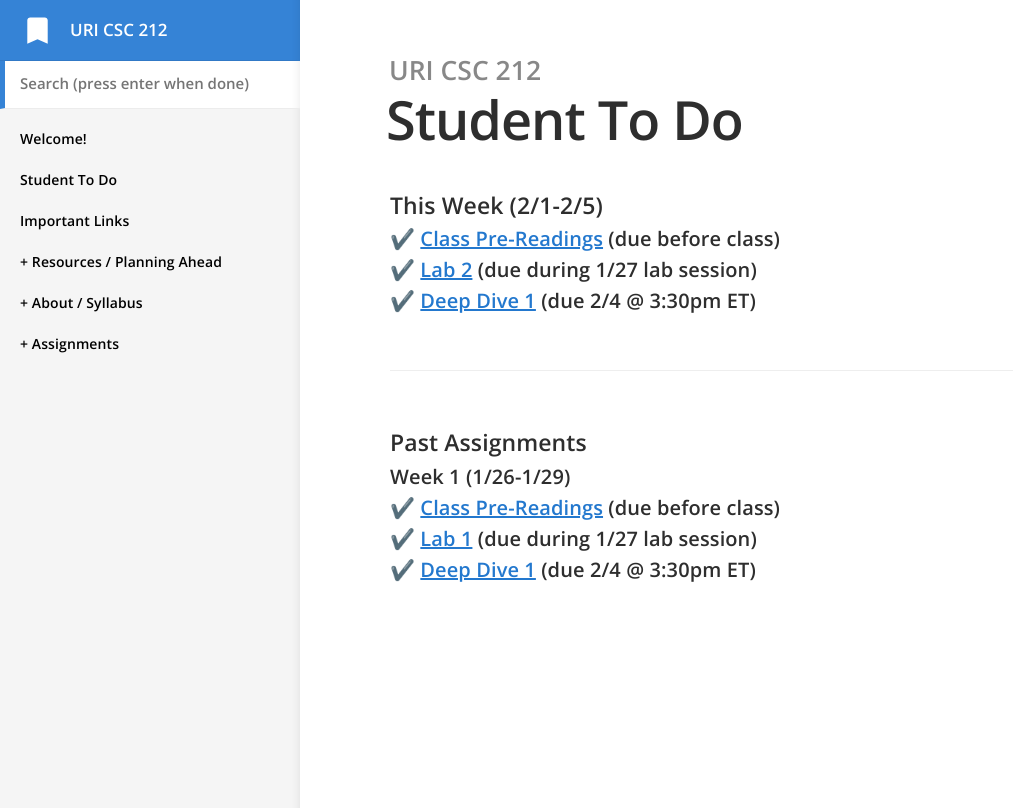
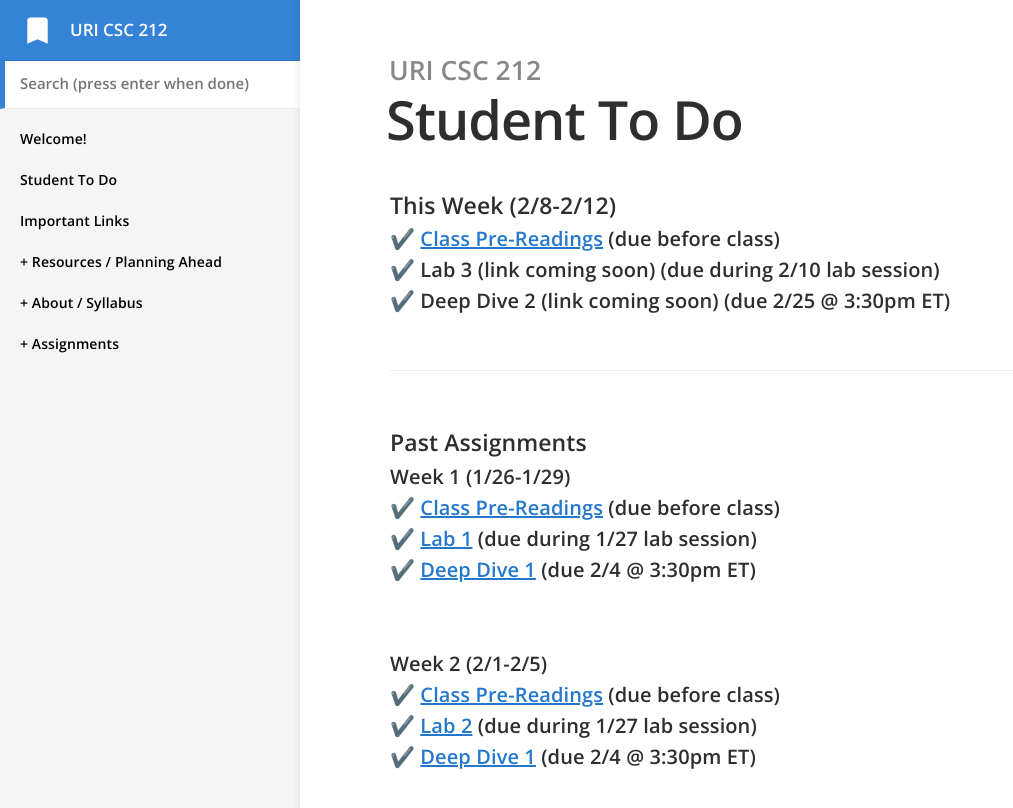
Before and after one commit to vcc-csc212/sp21-archive, a Jekyll site: the page built from todo.md, in a window 1280 px wide. Shown: the top 808 px of the page, without its empty margins (0-1013 px from the left). Built offline with Jekyll 4.4.1, drawn with Linux system fonts in a browser that asks for light colours.

Commit message:
wk 3 added

```diff
--- a/todo.md
+++ b/todo.md
@@ -2,11 +2,11 @@
 title: Student To Do
 permalink: /todo/
 ---
-#### This Week (2/1-2/5)
+#### This Week (2/8-2/12)
+##### ✔️ [Class Pre-Readings](/wk3) (due before class)
+##### ✔️ Lab 3 (link coming soon)  (due during 2/10 lab session)
+##### ✔️ Deep Dive 2 (link coming soon) (due 2/25 @ 3:30pm ET)
 
-##### ✔️ [Class Pre-Readings](/wk2) (due before class)
-##### ✔️ [Lab 2](/lab02)  (due during 1/27 lab session)
-##### ✔️ [Deep Dive 1](/dd1) (due 2/4 @ 3:30pm ET)
 
 ---
 
@@ -17,3 +17,10 @@ permalink: /todo/
 ###### ✔️ [Class Pre-Readings](/wk1) (due before class)
 ###### ✔️ [Lab 1](/lab01) (due during 1/27 lab session)
 ###### ✔️ [Deep Dive 1](/dd1) (due 2/4 @ 3:30pm ET)
+
+<br>
+
+##### Week 2 (2/1-2/5)
+###### ✔️ [Class Pre-Readings](/wk2) (due before class)
+###### ✔️ [Lab 2](/lab02)  (due during 1/27 lab session)
+###### ✔️ [Deep Dive 1](/dd1) (due 2/4 @ 3:30pm ET)
```
Also changed, not shown: _docs/weekly/week-template.md (+1 -1 lines), _docs/weekly/wk3.md (added, +48 -0 lines).
